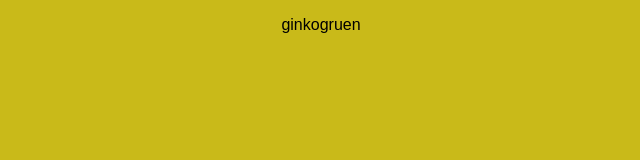
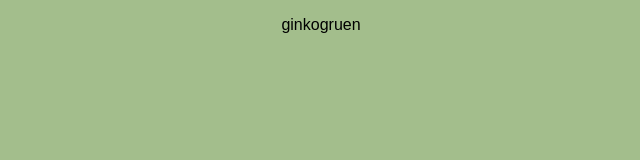
Before and after one commit to ginkogruen/ginkogruen.github.io, a plain HTML site: page index.html in a window 1280 px wide. Shown: the whole page, without its empty margins (319-959 px from the left). Drawn offline with Linux system fonts and the light colour scheme.

Commit message:
Changed color from yellow to nord green

```diff
--- a/index.html
+++ b/index.html
@@ -3,7 +3,7 @@
 <head>
     <link rel="stylesheet" type="text/css" href="style.css">
 </head>
-  <body style = background-color:#C9ba19>
+  <body style = background-color:#a3be8c>
     <div style="text-align: center;">
        <p>ginkogruen</p>
     </div>
```
